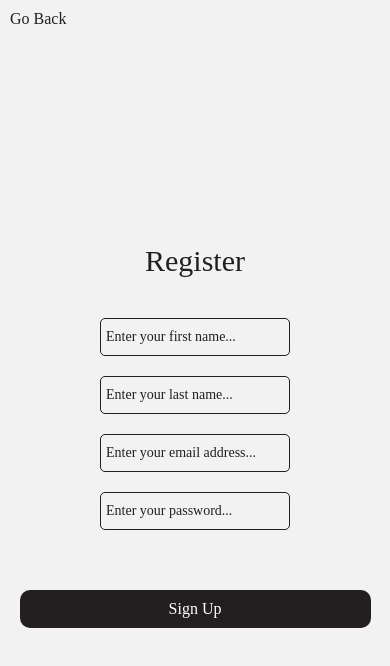
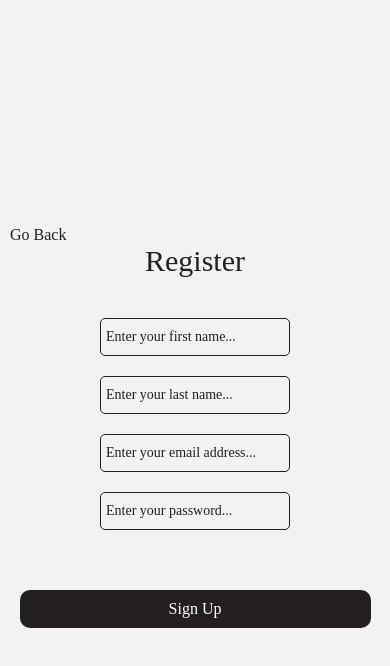
Before and after one commit to TrevorJStrong/Shop-Sync-App, a React Native app in the folder ShopSync/: screen /Register in a window 390 px wide. Shown: the top 666 px of the page. Built offline with nearby package versions, Linux system fonts and the light colour scheme; no server answers; what react-native-actions-sheet would draw is missing.

Commit message:
refactor: remove unnecessary view tags

```diff
--- a/ShopSync/src/components/Forms/Login.tsx
+++ b/ShopSync/src/components/Forms/Login.tsx
@@ -36,7 +36,7 @@ const LoginForm = ({ submit, loading }: Props) => {
   };
 
   return (
-    <View style={flex_center}>
+    <>
       <View style={{ marginBottom: margin.large }}>
         <Logo />
       </View>
@@ -83,7 +83,7 @@ const LoginForm = ({ submit, loading }: Props) => {
           />
         </Pressable>
       </ViewComponent>
-    </View>
+    </>
   );
 };
 
--- a/ShopSync/src/components/Forms/Register.tsx
+++ b/ShopSync/src/components/Forms/Register.tsx
@@ -34,7 +34,7 @@ const RegisterForm = ({submit, loading}: Props) => {
   };
 
   return (
-    <View style={flex_center}>
+    <>
       <ViewComponent mb={30}>
         <TextComponent size="3xl" align="center" text="Register" />
       </ViewComponent>
@@ -96,7 +96,7 @@ const RegisterForm = ({submit, loading}: Props) => {
         loading={loading}
         mt={50}
       />
-    </View>
+    </>
   );
 };
 
```
